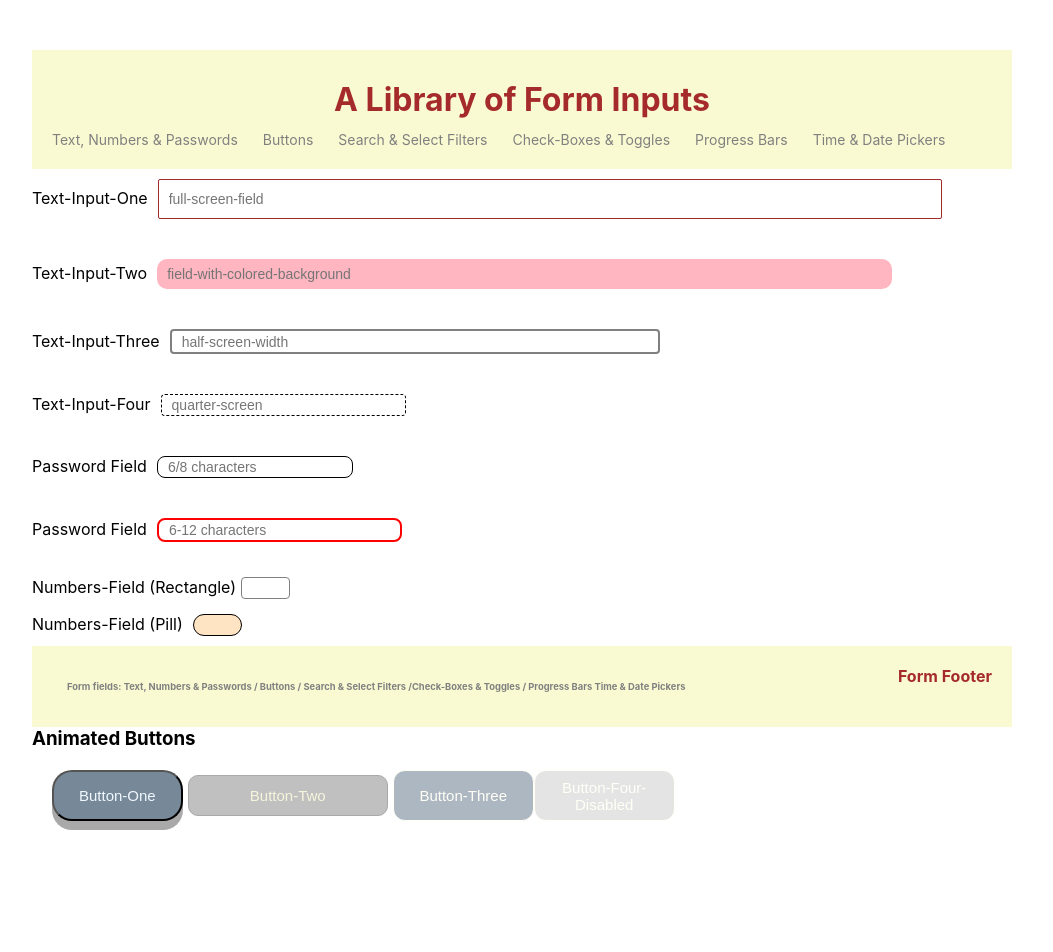
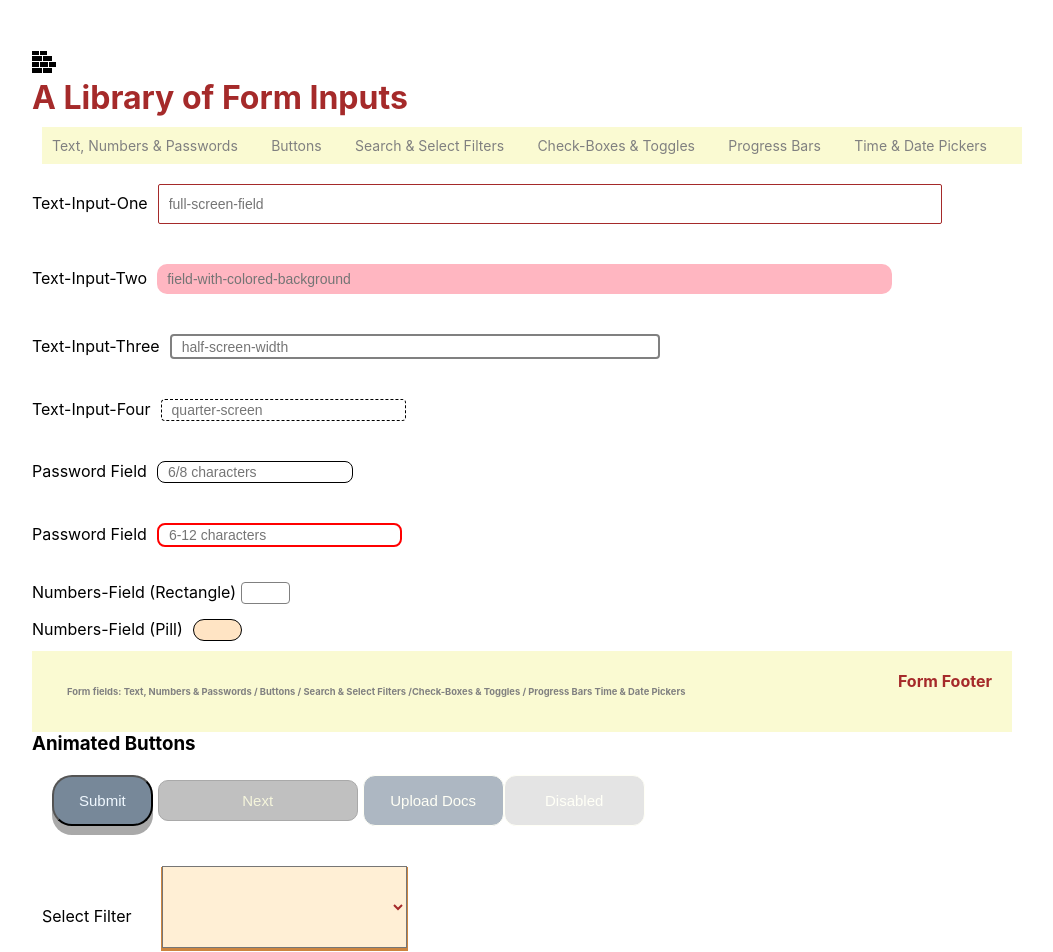
Before and after one commit to SumiSastri/react-forms-hub, a React (Create React App) app: page / in a window 1280 px wide. Shown: the part 100-1052 px from the top of the page, without its empty margins (118-1171 px from the left). Built offline with nearby package versions, Linux system fonts and the light colour scheme.

Commit message:
adds search filters

```diff
--- a/src/components/form-buttons/button.js
+++ b/src/components/form-buttons/button.js
@@ -9,16 +9,16 @@ const Button = properties => {
       </div>
       <div className='buttons-container'>
         <button name='button-one' type='click' className='button-one'>
-          Button-One
+          Submit
         </button>
         <button name='button-two' className='button-two'>
-          <span>Button-Two</span>
+          <span>Next</span>
         </button>
         <button name='button-three' className='button-three'>
-          Button-Three
+          Upload Docs
         </button>
         <button name='button-two' className='button-four'>
-          Button-Four-Disabled
+          Disabled
         </button>
       </div>
     </form>
--- a/src/components/form-navbars/form-navbars.css
+++ b/src/components/form-navbars/form-navbars.css
@@ -3,32 +3,32 @@
   padding: 0;
   margin: 0;
 }
+
 h1,
 h4 {
   color: brown;
 }
 .navbar-links {
   color: burlywood;
+  display: flex;
+  justify-content: space-between;
 }
 ul {
   list-style: none;
-  margin: 0px;
-  padding: 0px;
+  margin: 10px;
+  padding: 10px;
   overflow: hidden;
   background-color: lightgoldenrodyellow;
   position: -webkit-sticky;
   position: sticky;
   top: 0px;
   width: 100%;
-  align-content: left;
 }
 
 li {
   padding-right: 25px;
   text-align: center;
-  line-height: 10px;
   color: grey;
-  display: inline;
   font-size: 14px;
   /* display: none; */
 }
@@ -38,7 +38,7 @@ li:hover {
   color: bisque;
 }
 
-.form-navbar-footer-container,
+.navbar-footer-container,
 .form-navbar-header-container {
   padding: 20px;
   background-color: lightgoldenrodyellow;
--- a/src/components/form-navbars/formFooter.js
+++ b/src/components/form-navbars/formFooter.js
@@ -3,7 +3,7 @@ import './form-navbars.css';
 
 const FormFooter = () => {
   return (
-    <div className='form-navbar-footer-container'>
+    <div className='navbar-footer-container'>
       <div className='navbar-footer-branding'>
         <h4>Form Footer</h4>
       </div>
--- a/src/components/form-navbars/formHeader.js
+++ b/src/components/form-navbars/formHeader.js
@@ -1,14 +1,16 @@
 import React from 'react';
 import './form-navbars.css';
+import logo from '../assets/iconmonstr-construction-10.svg';
 
 const FormHeader = () => {
   return (
-		<div className="form-navbar-header-container">
-			<div className="nav-header-branding">
-			<h1>A Library of Form Inputs</h1>
+    <div className='navbar-header-container'>
+      <div className='navbar-header-branding'>
+        <img className="navbar-logos-branding" alt='logo' src={logo} />
+        <h1 className="navbar-header-text">A Library of Form Inputs</h1>
       </div>
-			<div className="nav-bar-content">
-			<ul className="navbar-links">
+      <div className='navbar-header-content'>
+        <ul className='navbar-links'>
           <li>Text, Numbers & Passwords</li>
           <li>Buttons</li>
           <li>Search & Select Filters</li>
--- a/src/components/form-select-filters/filter.css
+++ b/src/components/form-select-filters/filter.css
@@ -1,9 +1,21 @@
+* {
+  box-sizing: border-box;
+  padding: 0;
+  margin: 0;
+}
 .select-filter {
   margin: 20px;
   padding: 40px;
+  width: 25%;
+  background-color: papayawhip;
+  height: 40px;
+  outline: none;
+  cursor: pointed;
+  box-shadow: 0 2px 0 1px peru;
+  font-size: 15px;
+  color: brown;
 }
 
 .label {
   padding: 10px;
-  margin: 25px;
 }
--- a/src/components/form-select-filters/filter.js
+++ b/src/components/form-select-filters/filter.js
@@ -6,10 +6,11 @@ const SelectFilter = properties => {
     <div>
       <div className='select-filter-container'>
         <label className='label'>Select Filter</label>
-        <select name='select-filter'>
-          <option>Option 1</option>
-          <option>Option 2</option>
-          <option>Option 3</option>
+        <select className='select-filter'>
+         <option>Select An Option</option>
+          <option className="option1">Option 1</option>
+          <option className="option2">Option 2</option>
+          <option className="option3">Option 3</option>
         </select>
       </div>
     </div>
--- a/src/components/mainForm.js
+++ b/src/components/mainForm.js
@@ -1,6 +1,7 @@
 import React, { Component } from 'react';
 import Input from './form-input-fields/input';
 import Button from './form-buttons/button';
+import SelectFilter from './form-select-filters/filter'
 
 class MainForm extends Component {
   render() {
@@ -8,6 +9,7 @@ class MainForm extends Component {
       <div className='main-form-container'>
         <Input />
         <Button />
+        <SelectFilter />
 
       </div>
     );
```
Also changed, not shown: src/components/assets/iconmonstr-construction-10.svg (added). Lines whose indentation alone changed are shown as unchanged.
